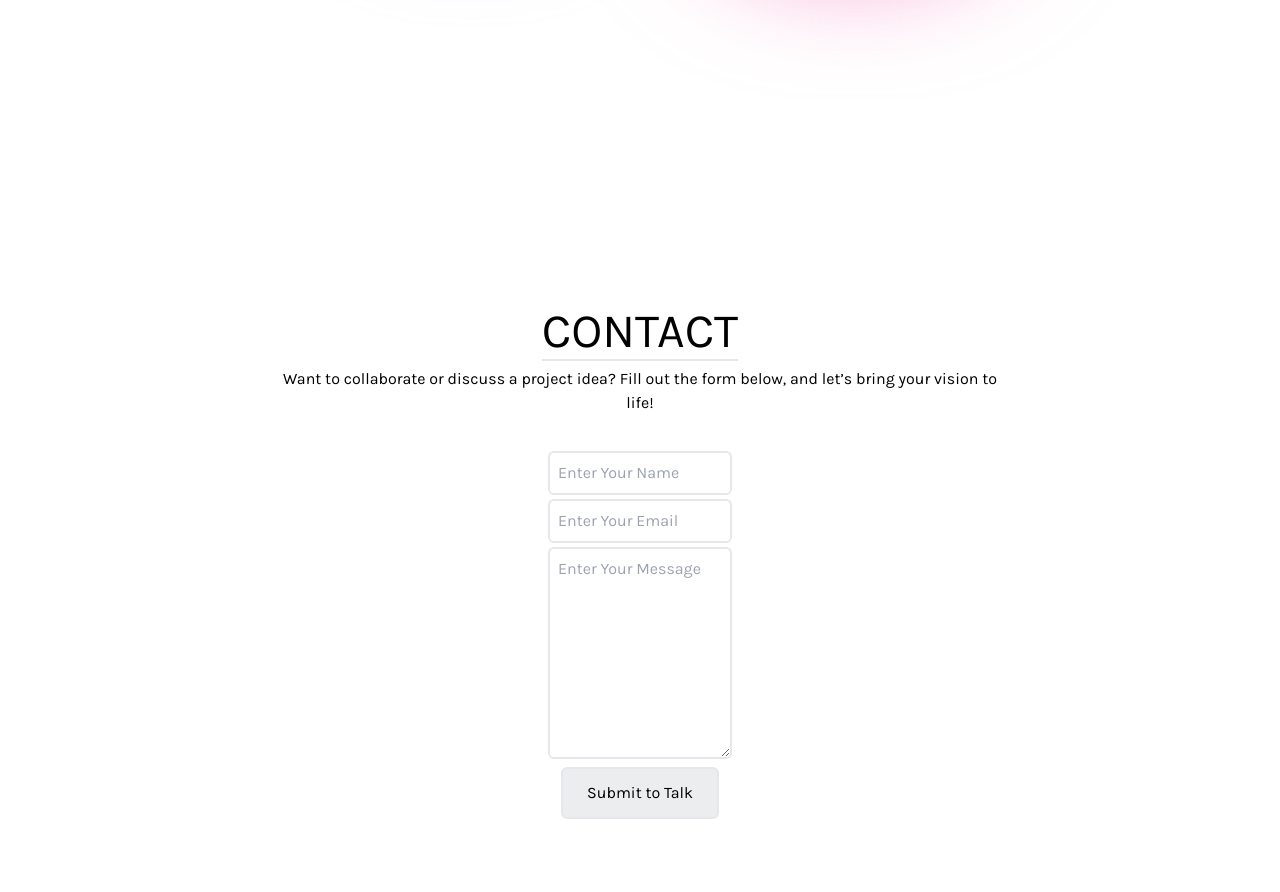
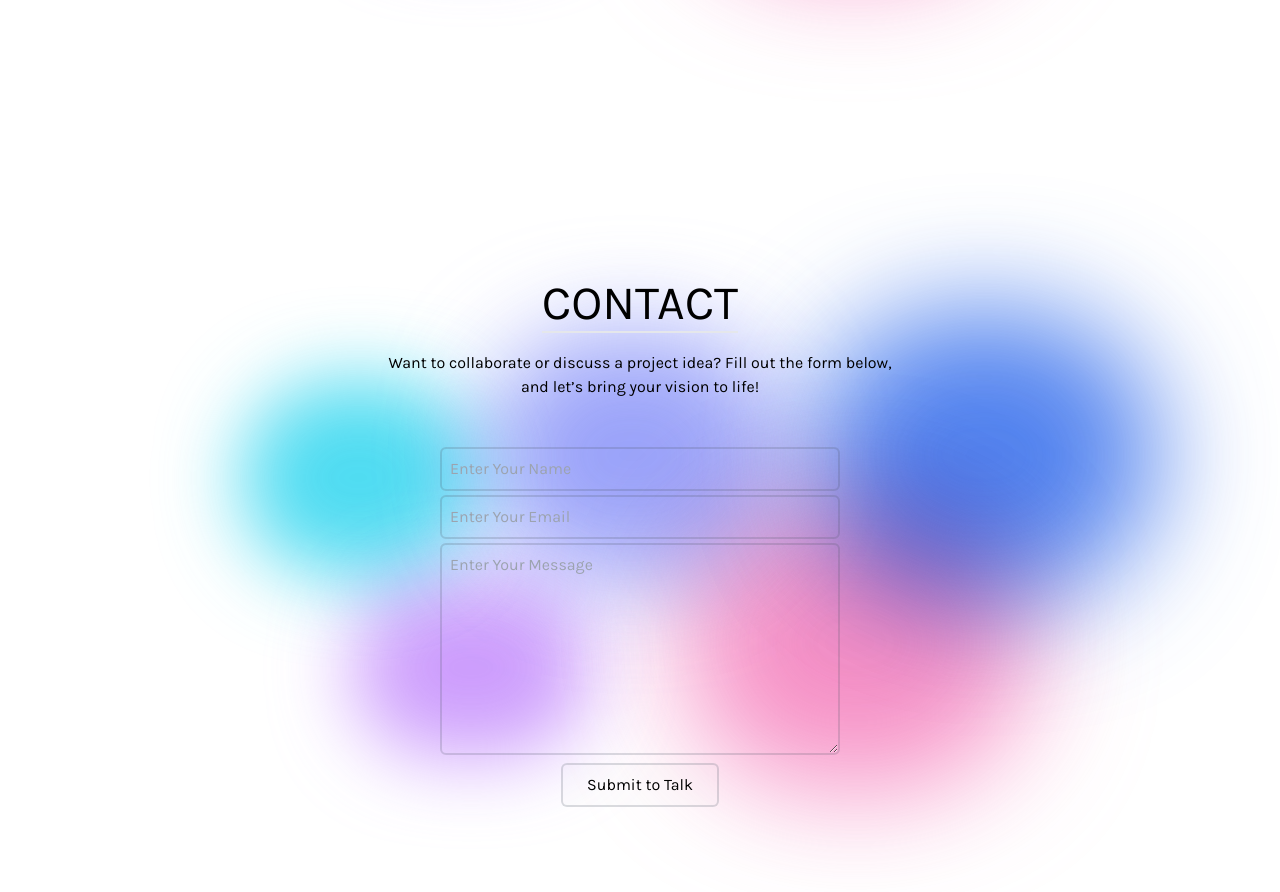
Before and after one commit to tgulu/Portfolio, a React (Create React App) app: page / in a window 1280 px wide. Shown: the part 1480-2372 px from the top of the page. Built offline with nearby package versions, Linux system fonts and the light colour scheme; a web font is replaced by a local one.

Commit message:
move blur to be bground colour, make form design mobile responsive

```diff
--- a/src/components/Contact.jsx
+++ b/src/components/Contact.jsx
@@ -3,17 +3,19 @@ import Blur from "./Blur";
 
 const Contact = () => {
   return (
-    <div>
+    <div
+      name="contact"
+      className="relative min-h-screen flex flex-col items-center justify-center px-4 py-5"
+    >
       <Blur />
-      <div name="contact" className="w-full p-4 text-black h-screen">
-        <Blur />
-        <div className="flex flex-col p-4 justify-center max-w-screen-lg mx-auto h-full">
+      <div className="w-full p-1 text-black h-screen  ">
+        <div className="flex flex-col p-4 justify-center max-w-screen-lg gap-y-8 mx-auto h-full">
           {/* Heading Section */}
-          <div className="pb-8 text-center">
-            <p className="pt-20  mt-0 mb-2 text-5xl">
+          <div className="pb-0 md:px-28 text-center">
+            <p className="pt-14 md:pt-0 mt-0 mb-2 text-5xl">
               <span className="border-b-2 ">CONTACT</span>
             </p>
-            <p className="py-1">
+            <p className="py-4">
               Want to collaborate or discuss a project idea? Fill out the form
               below, and let’s bring your vision to life!
             </p>
@@ -24,31 +26,31 @@ const Contact = () => {
             <form
               action="https://getform.io/f/50805f75-578f-493c-90f2-bfcc9510eb3f"
               method="POST"
-              className="flex flex-col w-full md:w-1/4"
+              className="flex flex-col w-full md:w-[400px] text-black"
             >
               <input
                 type="text"
                 name="name"
                 placeholder="Enter Your Name"
-                className="p-2 bg-transparent border-2 rounded-md focus:outline-none"
+                className="p-2 bg-transparent border-2 border-gray-600/20 rounded-md focus:outline-none"
               />
               <input
                 type="text"
                 name="email"
                 placeholder="Enter Your Email"
-                className="my-1 p-2 bg-transparent border-2 rounded-md focus:outline-none"
+                className="my-1 p-2 bg-transparent border-2 border-gray-600/20 rounded-md focus:outline-none"
               />
               <textarea
                 name="message"
                 placeholder="Enter Your Message"
                 rows="8"
-                className="p-2 bg-transparent border-2 rounded-md focus:outline-none"
+                className="p-2 bg-transparent border-2 border-gray-600/20  rounded-md focus:outline-none"
               ></textarea>
 
               {/* Submit Button */}
               <button
-                className="bg-gray-400/20
-              px-6 py-3 mt-2 mx-auto flex items-center rounded-md border-2 border-gray/70 hover:scale-110 duration-300 text-black"
+                className="bg-gray-200/10
+              px-6 py-2 mt-2 mx-auto flex items-center rounded-md border-2 border-gray-600/20 hover:scale-110 duration-300 text-black"
               >
                 Submit to Talk
               </button>
```
